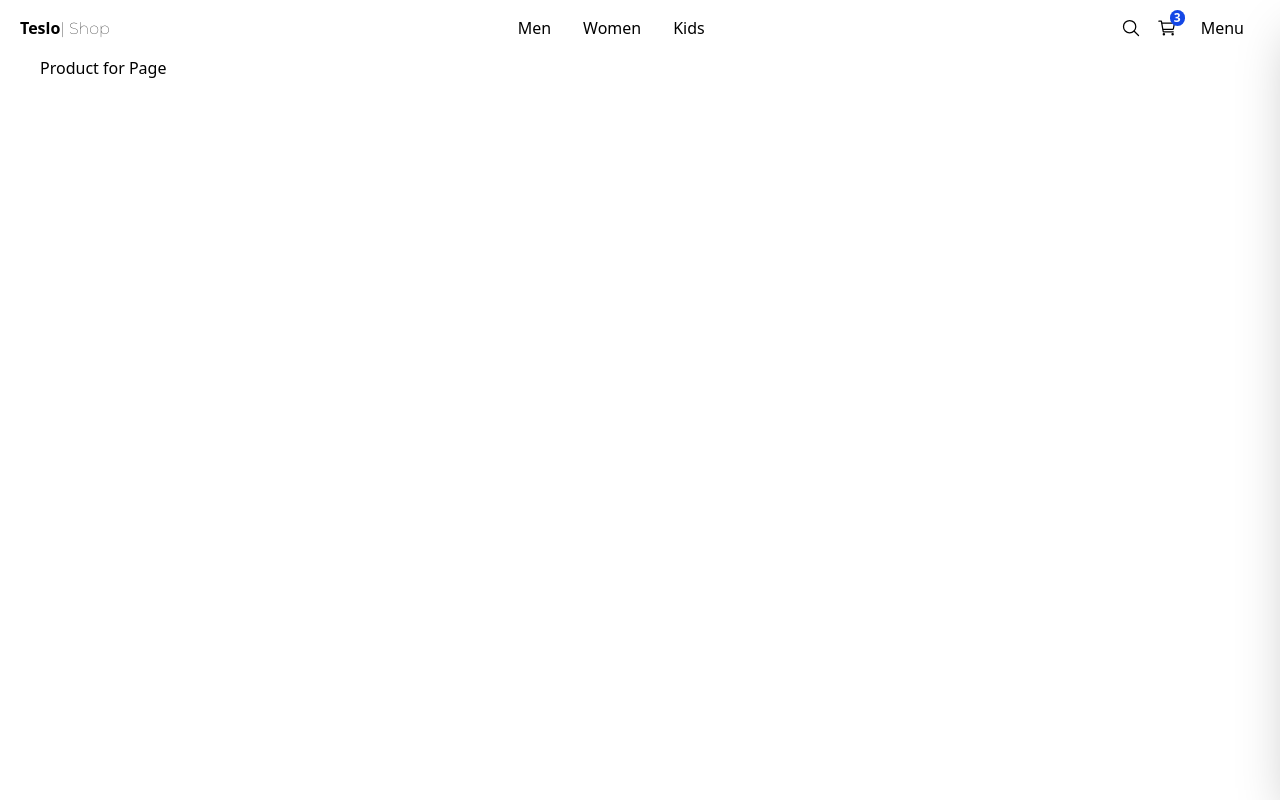
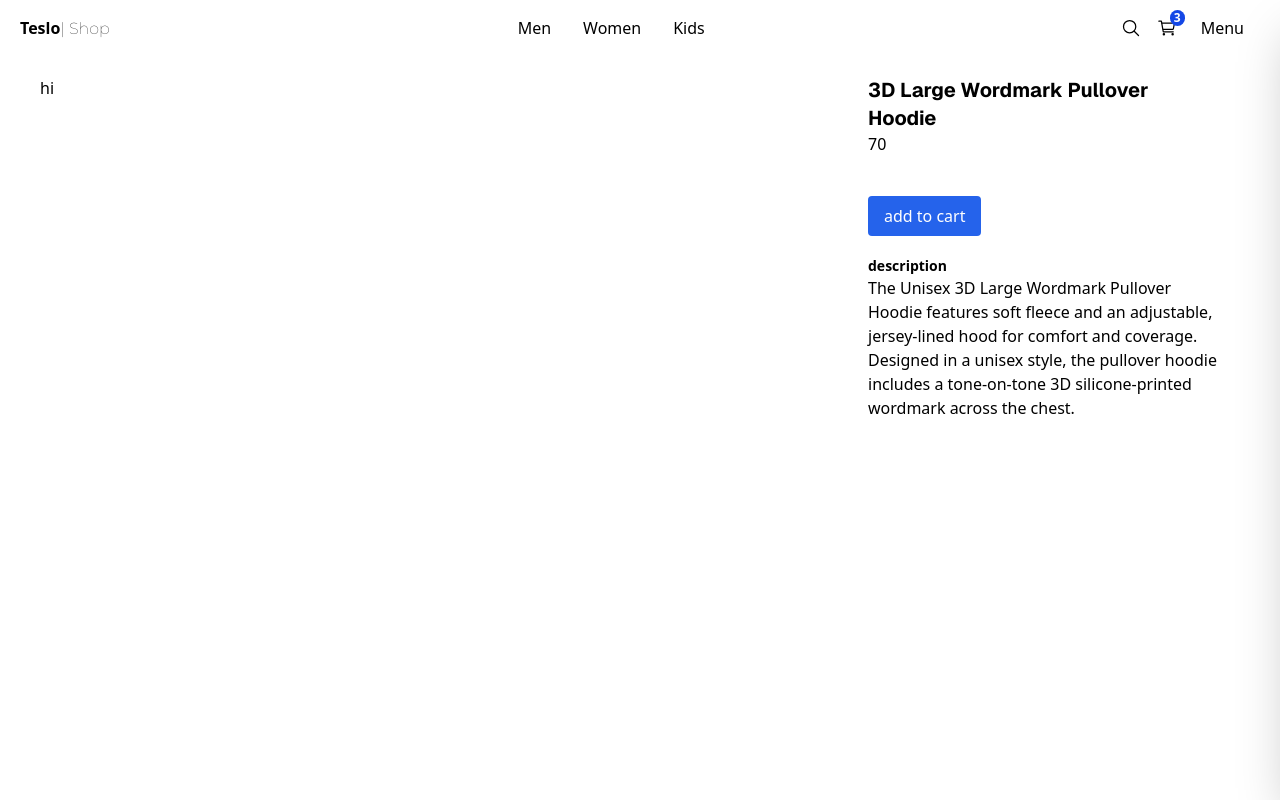
Before and after one commit to Enmanuel-TG/teslo-shop, a Next.js app: page /product/3d_large_wordmark_pullover_hoodie in a window 1280 px wide. Built offline with nearby package versions, Linux system fonts and the light colour scheme.

Commit message:
add a product page

```diff
--- a/src/app/(shop)/category/[id]/page.tsx
+++ b/src/app/(shop)/category/[id]/page.tsx
@@ -2,19 +2,21 @@ import { notFound } from "next/navigation";
 import { ProductGrid, Title } from "@/src/components";
 import { initialData } from "@/src/seed/seed";
 import { Category } from "@/src/components/interfaces";
+import { BiCategory } from "react-icons/bi";
 
 interface Props {
   params: {
     id: Category;
   };
 }
+const category: Category[] = ["kid", "men", "women"];
 
 export default async function ({ params }: Props) {
   const { id } = await (params as unknown as Promise<{ id: string }>);
   const seedProduct = initialData.products;
   const products = seedProduct.filter((product) => product.gender === id);
 
-  if (!id || !products) {
+  if (!category.includes(id as Category)) {
     notFound();
   }
 
--- a/src/app/(shop)/product/[slug]/page.tsx
+++ b/src/app/(shop)/product/[slug]/page.tsx
@@ -1,7 +1,35 @@
-export default function () {
+import { initialData } from "@/src/seed/seed";
+import notFound from "../../category/not-found";
+import { geistSans } from "@/src/config/fonts";
+
+interface Props {
+  params: {
+    slug: string;
+  };
+}
+
+const products = initialData.products;
+
+export default function ({ params }: Props) {
+  const { slug } = params;
+  const product = products.find(product => product.slug === slug);
+  if (!product) {
+    return notFound();
+   }
   return (
-      <div>
-          Product for Page
+    <div className="mt-5 mb-20 grid grid-cols-1 md:grid-cols-3 gap-3">
+      <div className="col-span-1 md:col-span-2">hi</div>
+      <div className="col-span-1 px-5">
+        <h1 className={`${geistSans.className} antialiased font-bold text-xl`}>
+          {product.title}
+        </h1>
+        <p className="text-log mb-5">{product.price}</p>
+
+
+        <button className="btn-primary my-5">add to cart</button>
+        <h3 className="font-bold text-sm">description</h3>
+        <p className="font-light">{product.description}</p>
+      </div>
     </div>
-  )
+  );
 }
--- /dev/null
+++ b/src/app/(shop)/product/not-found.tsx
@@ -0,0 +1,5 @@
+import { PageNotFound } from "@/src/components";
+
+export default function () {
+  return <PageNotFound/>;
+}
```
